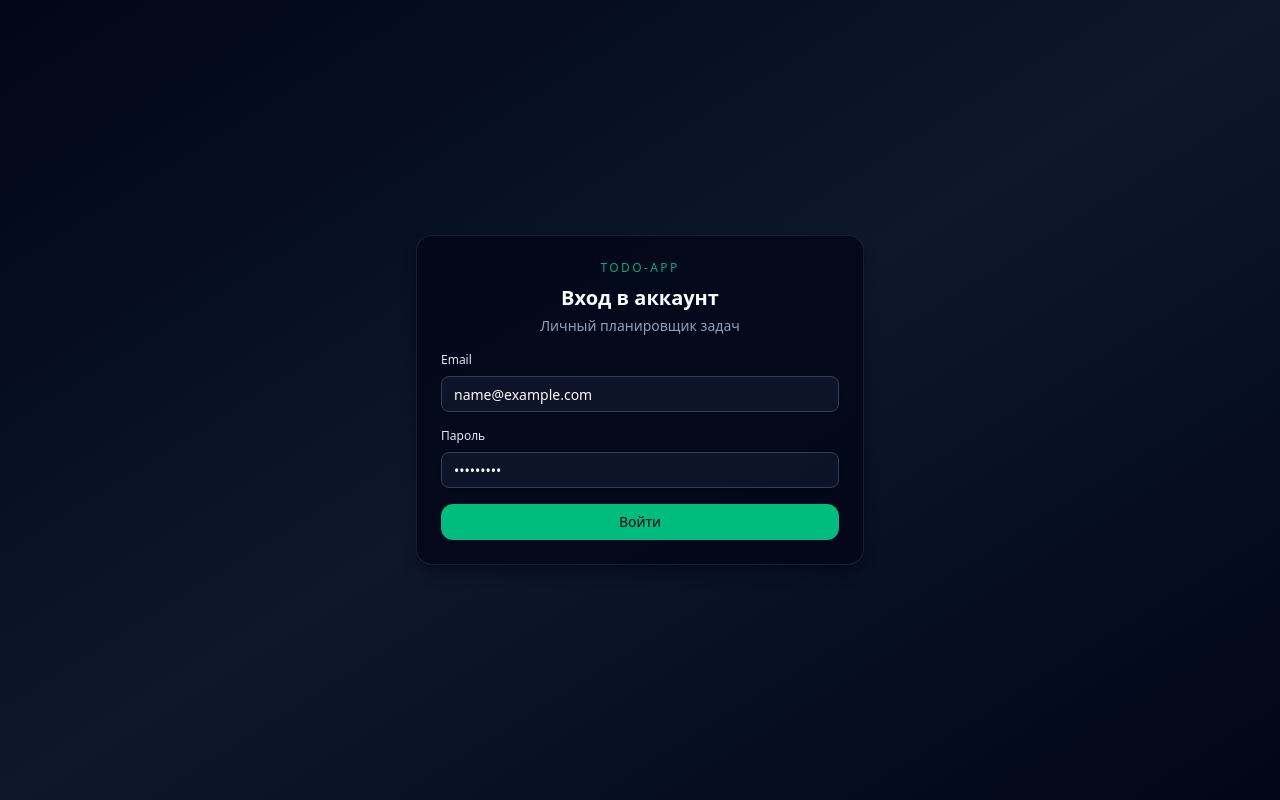
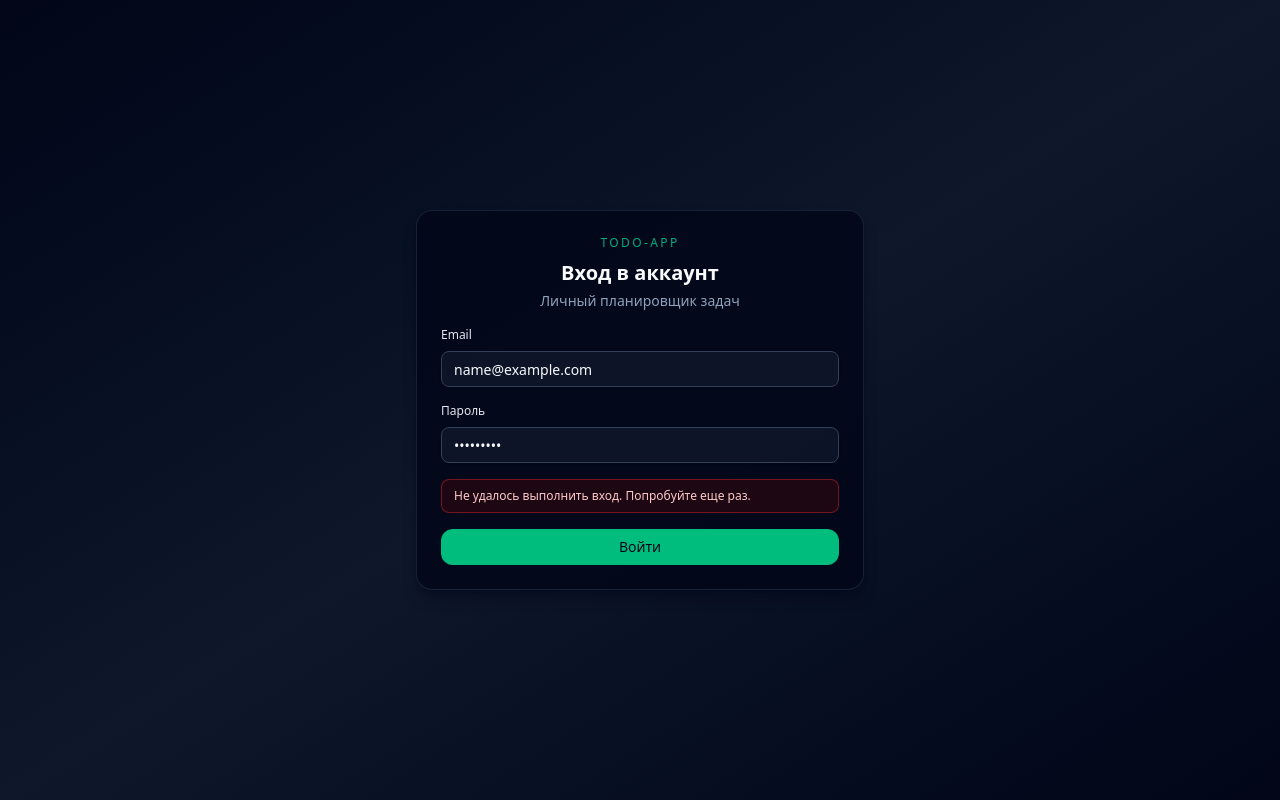
Before and after one commit to zudaR107/todo-app, a React app in the folder frontend/: page /login in a window 1280 px wide. Both pictures are taken after typing "name@example.com", "Sample123" into the empty fields and a click on the button "Войти". Built offline with nearby package versions, Linux system fonts and the light colour scheme; no server answers; the HTML template or start-up script is replaced by a standard one.

Commit message:
feat(auth): wire login form and header

```diff
--- a/frontend/src/app/layout/MainLayout.tsx
+++ b/frontend/src/app/layout/MainLayout.tsx
@@ -1,7 +1,17 @@
 import type { PropsWithChildren } from 'react';
 import { Button } from '../../shared/ui/Button';
+import { useAuth } from '../hooks/useAuth';
 
 export function MainLayout({ children }: PropsWithChildren) {
+  const { user, logout, status } = useAuth();
+
+  const isLoading = status === 'idle' || status === 'loading';
+  const displayName = user?.displayName || user?.email || 'Гость';
+
+  const handleLogout = () => {
+    void logout();
+  };
+
   return (
     <div className="flex min-h-screen">
       {/* Sidebar */}
@@ -28,8 +38,22 @@ export function MainLayout({ children }: PropsWithChildren) {
           </div>
           <div className="flex items-center gap-3 text-xs text-slate-400">
             <span>
-              Пользователь: <span className="font-medium text-slate-100">гость</span>
+              Пользователь:{' '}
+              <span className="font-medium text-slate-400">
+                {isLoading ? 'Проверяем сессию...' : displayName}
+              </span>
             </span>
+            {user ? (
+              <Button
+                type="button"
+                size="sm"
+                variant="ghost"
+                className="border border-slate-800/60 px-3 py-1 text-xs"
+                onClick={handleLogout}
+              >
+                Выйти
+              </Button>
+            ) : null}
           </div>
         </header>
         <main className="flex-1 bg-[radial-gradient(circle_at_top,#1f2937,#020617)] px-4 py-4">
--- a/frontend/src/features/auth/components/LoginForm.tsx
+++ b/frontend/src/features/auth/components/LoginForm.tsx
@@ -1,26 +1,77 @@
 import React, { useState } from 'react';
+import { useNavigate } from 'react-router-dom';
+import { z } from 'zod';
 import { Button } from '../../../shared/ui/Button';
 import { Input } from '../../../shared/ui/Input';
 import { Spinner } from '../../../shared/ui/Spinner';
+import { useLoginMutation } from '../hooks';
+import { ROUTES } from '../../../app/routes';
+import { ApiError } from '../../../shared/lib/api-client';
+import type { LoginBody } from '../api';
+
+type FieldErrors = Partial<Record<keyof LoginBody, string>>;
+
+const loginSchema = z.object({
+  email: z.email('Введите корректный email'),
+  password: z.string().min(6, 'Введите пароль'),
+});
 
 export function LoginForm() {
-  const [isSubmitting, setIsSubmitting] = useState(false);
+  const navigate = useNavigate();
+  const loginMutation = useLoginMutation();
+  const [fieldErrors, setFieldErrors] = useState<FieldErrors>({});
+  const [formError, setFormError] = useState<string | null>(null);
 
-  const handleSubmit: React.FormEventHandler<HTMLFormElement> = (event) => {
+  const handleSubmit: React.FormEventHandler<HTMLFormElement> = async (event) => {
     event.preventDefault();
-    setIsSubmitting(true);
-    // TODO: Step 2 Real /api/auth/login
-    setTimeout(() => setIsSubmitting(false), 600);
+    setFormError(null);
+    setFieldErrors({});
+
+    const formData = new FormData(event.currentTarget);
+    const values: LoginBody = {
+      email: String(formData.get('email') ?? ''),
+      password: String(formData.get('password') ?? ''),
+    };
+
+    const result = loginSchema.safeParse(values);
+    if (!result.success) {
+      const nextErrors: FieldErrors = {};
+      for (const issue of result.error.issues) {
+        const path = issue.path[0];
+        if (path === 'email' || path === 'password') {
+          nextErrors[path] = issue.message;
+        }
+      }
+      setFieldErrors(nextErrors);
+      return;
+    }
+
+    try {
+      await loginMutation.mutateAsync(values);
+      navigate(ROUTES.projects);
+    } catch (error) {
+      if (error instanceof ApiError && error.status === 401) {
+        setFormError('Неверный логин или пароль');
+      } else {
+        setFormError('Не удалось выполнить вход. Попробуйте еще раз.');
+      }
+    }
   };
 
+  const isSubmitting = loginMutation.isPending;
+
   return (
-    <form className="space-y-4" onSubmit={handleSubmit}>
+    <form className="space-y-4" onSubmit={handleSubmit} noValidate>
       <div className="space-y-2">
         <label className="block text-xs font-medium text-slate-200" htmlFor="email">
           Email
         </label>
         <Input id="email" name="email" type="email" autoComplete="email" required />
+        {fieldErrors.email ? (
+          <p className="mt-1 text-xs text-red-400">{fieldErrors.email}</p>
+        ) : null}
       </div>
+
       <div className="space-y-2">
         <label className="block text-xs font-medium text-slate-200" htmlFor="password">
           Пароль
@@ -32,7 +83,17 @@ export function LoginForm() {
           autoComplete="current-password"
           required
         />
+        {fieldErrors.password ? (
+          <p className="mt-1 text-xs text-red-400">{fieldErrors.password}</p>
+        ) : null}
       </div>
+
+      {formError ? (
+        <div className="rounded-lg border border-red-500/40 bg-red-950/40 px-3 py-2 text-xs text-red-200">
+          {formError}
+        </div>
+      ) : null}
+
       <Button type="submit" className="w-full" disabled={isSubmitting}>
         {isSubmitting ? (
           <span className="flex items-center justify-center gap-2">
```
